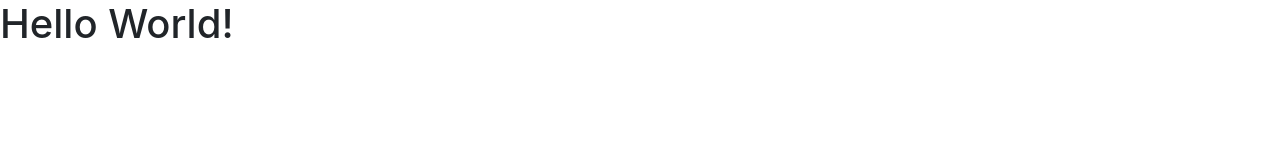
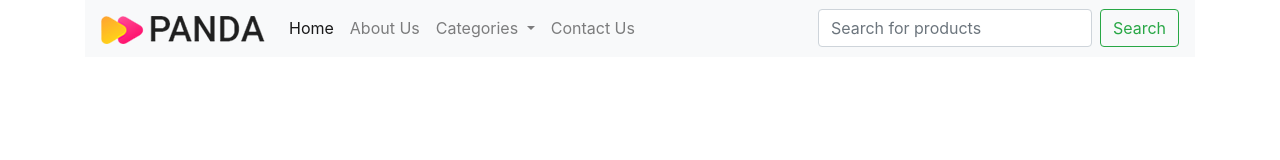
Before and after one commit to sourabhossain/Panda-Commerce, a plain HTML site: page index.html in a window 1280 px wide. Drawn offline with Linux system fonts and the light colour scheme.

Commit message:
add manu

```diff
--- a/index.html
+++ b/index.html
@@ -16,7 +16,54 @@
 </head>
 
 <body>
-    <h1>Hello World!</h1>
+    <div class="container">
+        <nav class="navbar navbar-expand-lg navbar-light bg-light">
+            <a class="navbar-brand" href="#">
+                <img src="images/logo.png" alt="logo">
+            </a>
+
+            <button class="navbar-toggler" type="button" data-toggle="collapse" data-target="#navbarSupportedContent"
+                aria-controls="navbarSupportedContent" aria-expanded="false" aria-label="Toggle navigation">
+                <span class="navbar-toggler-icon"></span>
+            </button>
+
+            <div class="collapse navbar-collapse" id="navbarSupportedContent">
+                <ul class="navbar-nav mr-auto">
+                    <li class="nav-item active">
+                        <a class="nav-link" href="#">Home <span class="sr-only">(current)</span></a>
+                    </li>
+
+                    <li class="nav-item">
+                        <a class="nav-link" href="#">About Us</a>
+                    </li>
+
+                    <li class="nav-item dropdown">
+                        <a class="nav-link dropdown-toggle" href="#" id="navbarDropdown" role="button"
+                            data-toggle="dropdown" aria-haspopup="true" aria-expanded="false">
+                            Categories
+                        </a>
+
+                        <div class="dropdown-menu" aria-labelledby="navbarDropdown">
+                            <a class="dropdown-item" href="#">Bag</a>
+                            <div class="dropdown-divider"></div>
+                            <a class="dropdown-item" href="#">Shoes</a>
+                            <div class="dropdown-divider"></div>
+                            <a class="dropdown-item" href="#">Something else here</a>
+                        </div>
+                    </li>
+
+                    <li class="nav-item">
+                        <a class="nav-link" href="#">Contact Us</a>
+                    </li>
+                </ul>
+
+                <form class="form-inline my-2 my-lg-0">
+                    <input class="form-control mr-sm-2" type="search" placeholder="Search for products" aria-label="Search">
+                    <button class="btn btn-outline-success my-2 my-sm-0" type="submit">Search</button>
+                </form>
+            </div>
+        </nav>
+    </div>
 
     <script src="js/jquery-3.5.1.slim.min.js"></script>
     <script src="js/popper.min.js"></script>
```
